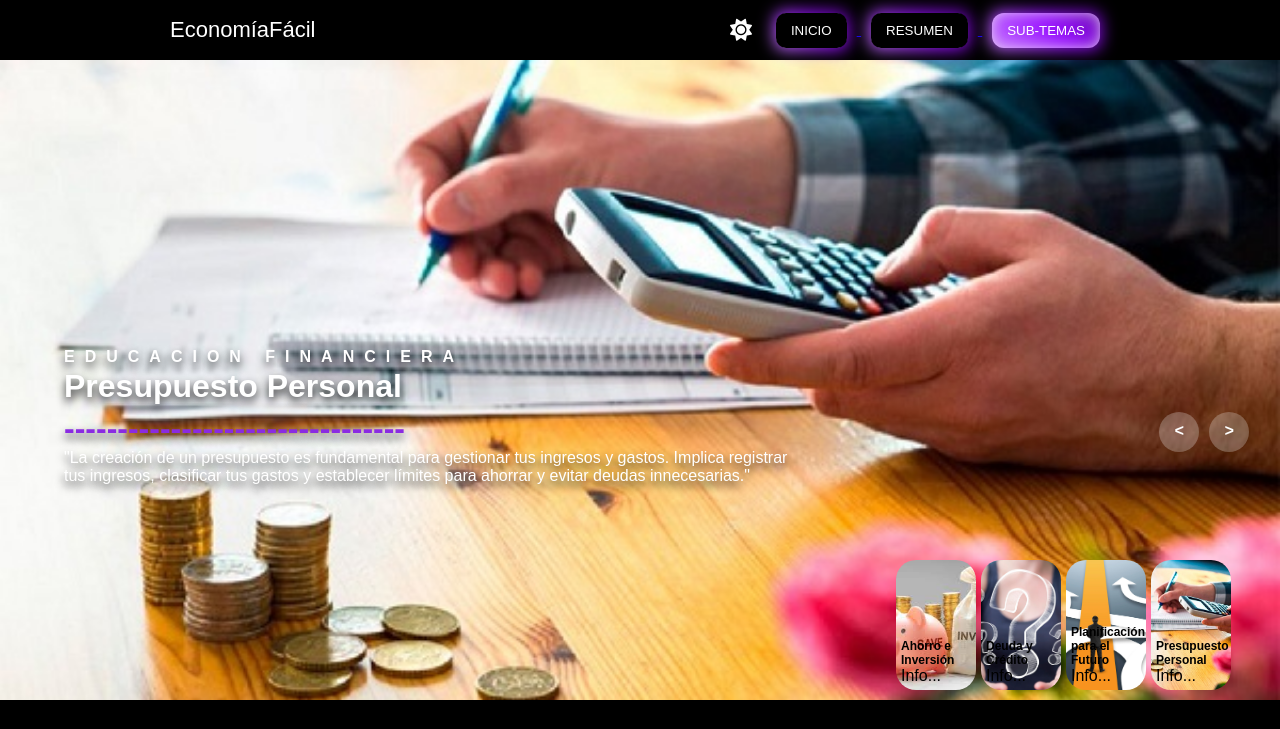
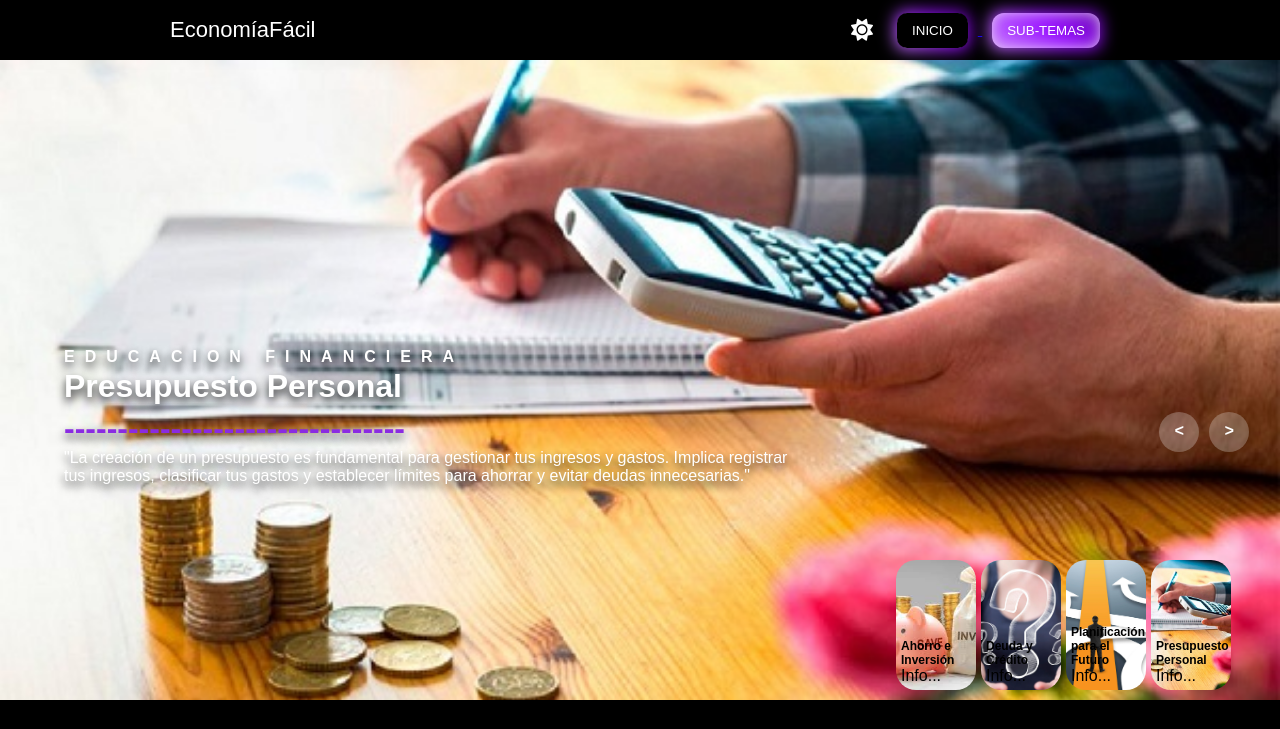
Before and after one commit to Ian2007xd/ECONOMIAFCIL, a plain HTML site: page index.html in a window 1280 px wide. Shown: the top 729 px of the page. Drawn offline with Linux system fonts and the light colour scheme.

Commit message:
Add files via upload

```diff
--- a/index.html
+++ b/index.html
@@ -37,11 +37,6 @@
                         <a href="inicio.html">
                             <button class="btn-registrar">
                                 INICIO
-                            </button>
-                        </a>
-                        <a href="servicios.html">
-                            <button class="btn-registrar">
-                                RESUMEN
                             </button>
                         </a>
                         <a href="sabermas.html">
```
Also changed, not shown: inicio.html (+0 -5 lines), sabermas.html (+0 -5 lines).
